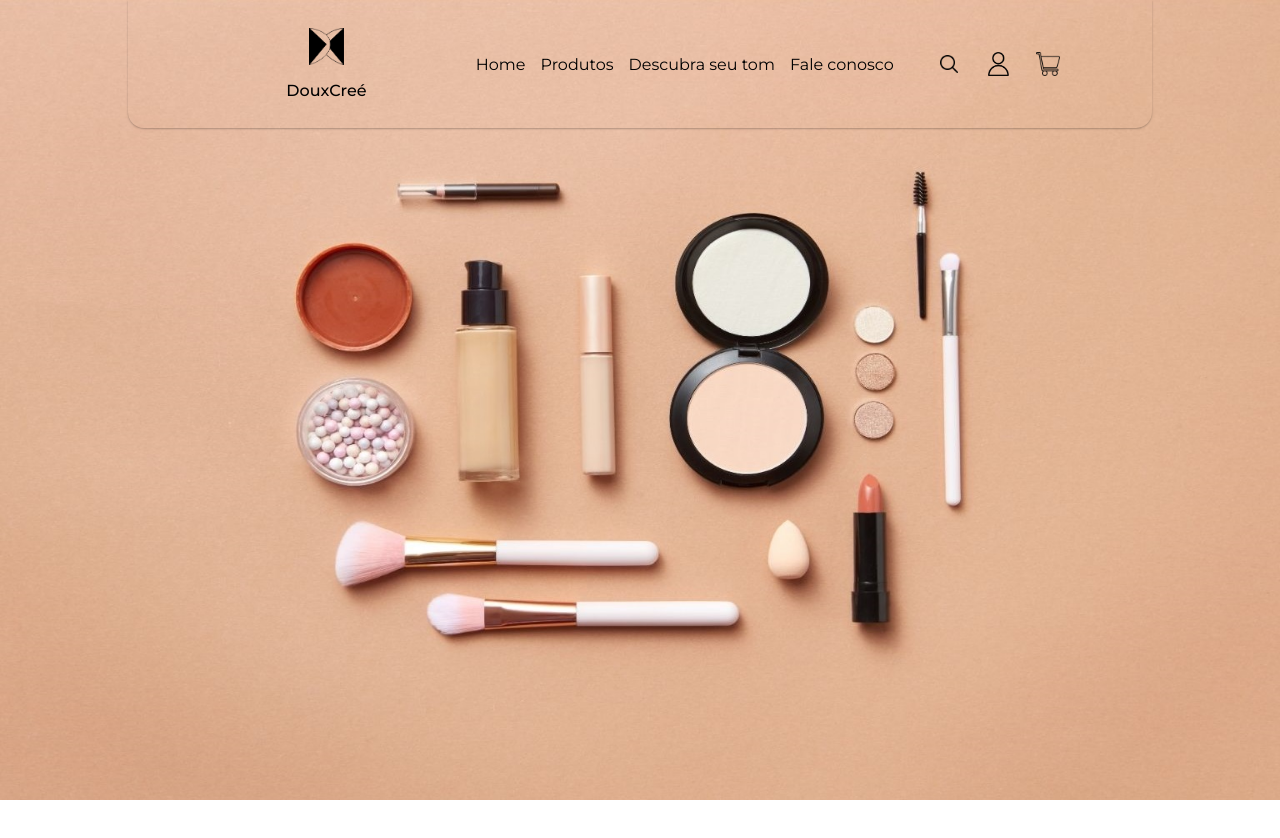
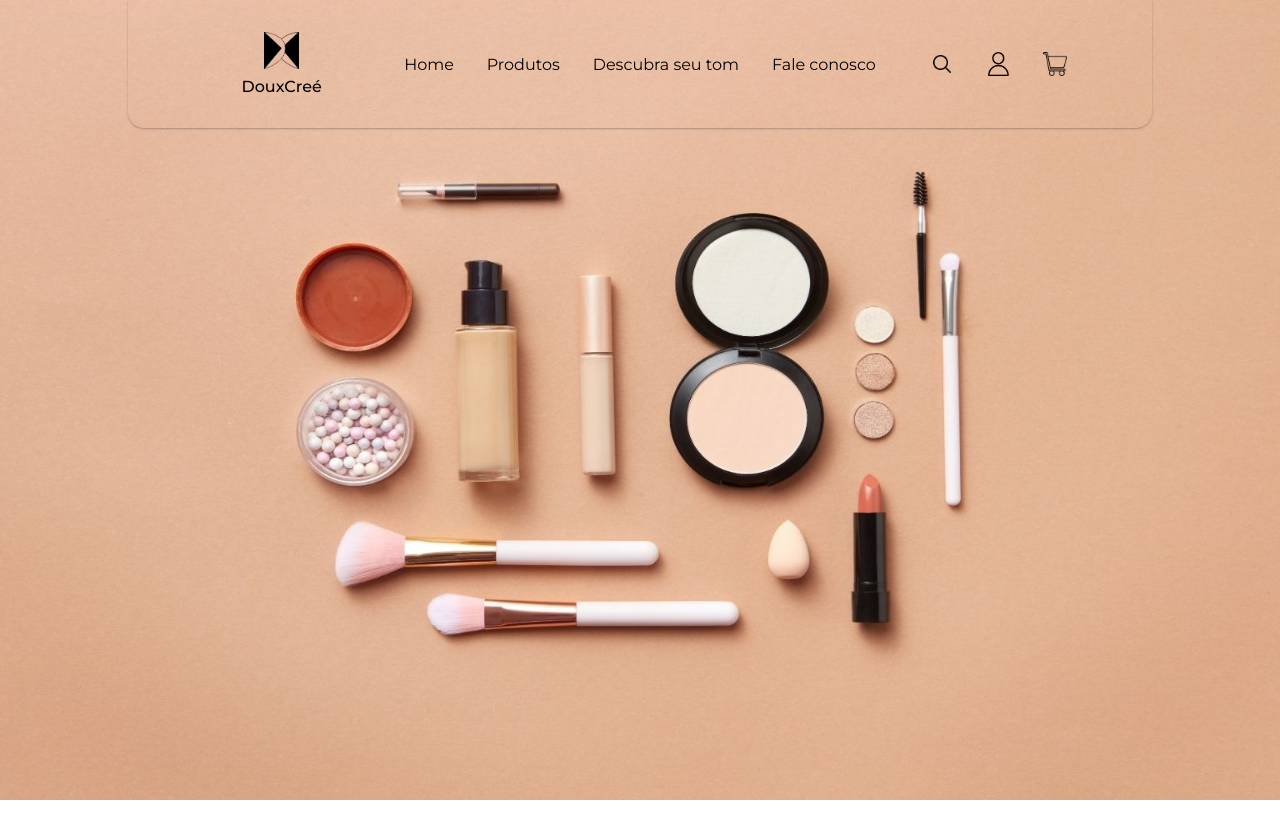
Before and after one commit to WendelFrancy/douxcree, a React (Vite) app: page /catalogue in a window 1280 px wide. Shown: the top 838 px of the page. Built offline with nearby package versions, Linux system fonts and the light colour scheme.

Commit message:
Building Menu Catalogue

```diff
--- a/src/components/catalogue/Menu/StsCtgMenu.ts
+++ b/src/components/catalogue/Menu/StsCtgMenu.ts
@@ -1,9 +1,22 @@
-import styled from "styled-components";
+import styled, { keyframes } from "styled-components";
+
+type BgColorChange = {
+    changing: Keyframe;
+}
+
+const changing = keyframes<BgColorChange>`
+    0%{
+
+    }
+    100%{
+        background-color: white;
+    }
+`;
 
 export const FixedMenu = styled.menu`
     position: fixed;
     display: grid;
-    grid-template-columns: 30% 50% 20%;
+    grid-template-columns: 20% 60% 20%;
     height: 8rem;
     width: 80%;
     padding: 0 4rem;
@@ -12,14 +25,15 @@ export const FixedMenu = styled.menu`
     box-shadow: 0 1px 2px 0 rgb(0,0,0,0.25);
     font-family: "Montserrat", serif;
     &:hover{
-        background-color: white;
+        animation: ${changing} .3s linear;
+        animation-fill-mode: forwards;
     }
 `;
 
 export const DxContainer = styled.div`
     display: flex;
     flex-direction: column;
-    gap: 1rem;
+    gap: .5rem;
     align-items: center;
     justify-content: center;
 `;
@@ -61,10 +75,29 @@ export const ActionsContainer = styled.div`
     justify-content: space-evenly;
 `;
 
-export const Actions = styled.img`
-    height: 1.5rem;
+/*
+export const ActionsBg = styled.div`
+    display: grid;
+    place-items: center;
+    background-color: orange;
+    border-radius: .5rem;
+    height: 3rem;
+    width: 3rem;
+`;
+*/
+
+export const Actions = styled.div`
+    display: grid;
+    place-items: center;
+    width: 3rem;
+    height: 3rem;
+    img{
+        height: 1.5rem;
+    }
     &:hover{
         cursor: pointer;
+        background-color: orange;
+        border-radius: .5rem;
     }
 `;
 
--- a/src/components/catalogue/Menu/actions/ActionsMenu.tsx
+++ b/src/components/catalogue/Menu/actions/ActionsMenu.tsx
@@ -4,15 +4,9 @@ const ActionsMenu = () => {
     return (
         <>
             <ActionsContainer>
-                <Actions
-                    src='src\assets\lupa.png'
-                ></Actions>
-                <Actions
-                    src='src\assets\login.png'
-                ></Actions>
-                <Actions
-                    src='src\assets\cart.png'
-                ></Actions>
+                <Actions><img src='src\assets\lupa.png'></img></Actions>
+                <Actions><img src='src\assets\login.png'></img></Actions>
+                <Actions><img src='src\assets\cart.png'></img></Actions>
             </ActionsContainer>
         </>
     )
```
